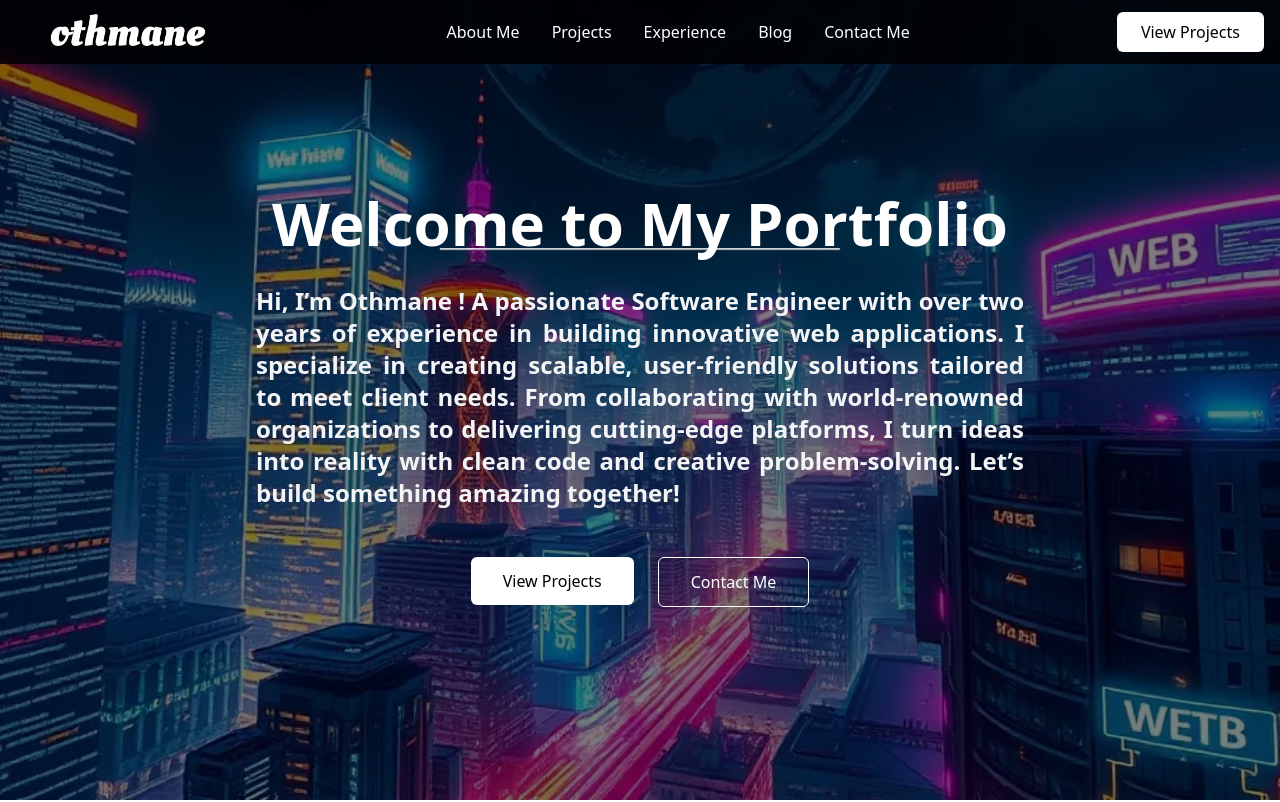
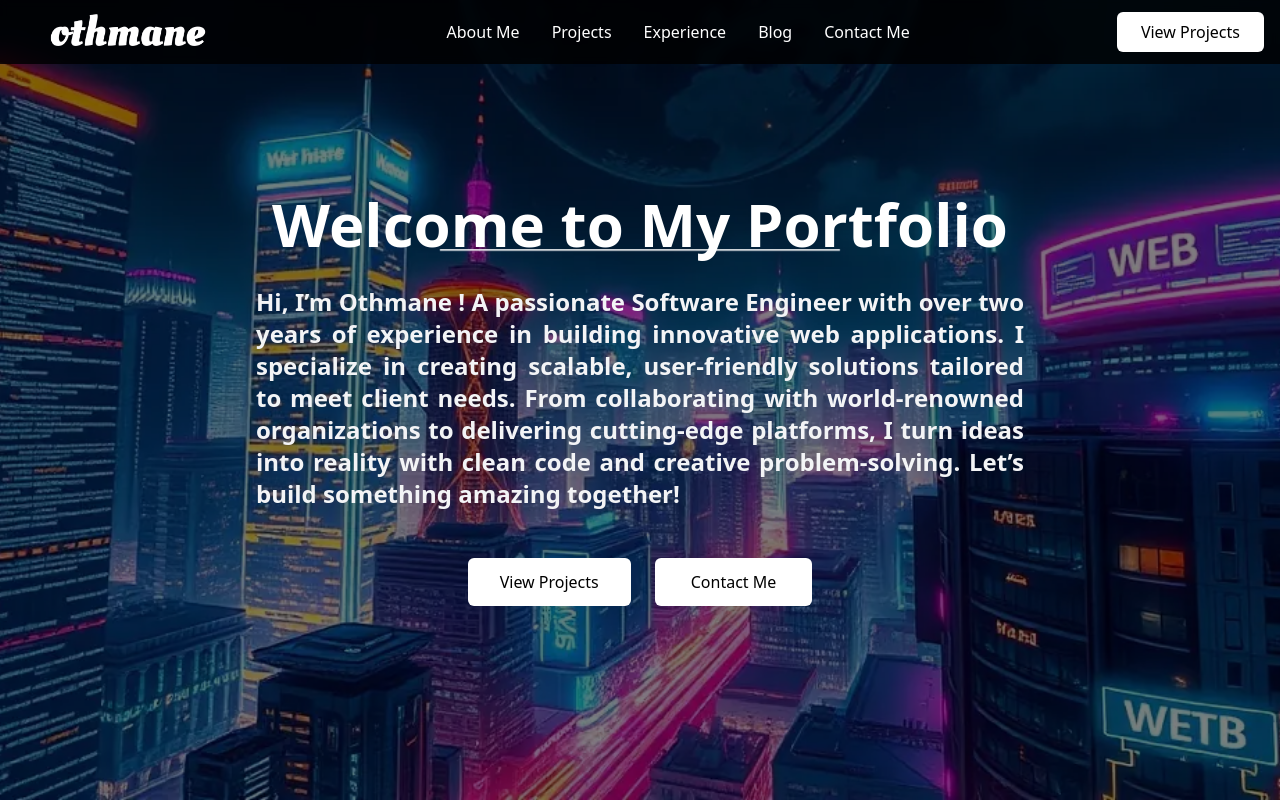
Before and after one commit to Othmane-aoubid/portfolio, a Vue app: page / in a window 1280 px wide. Shown: the top 802 px of the page. Built offline with nearby package versions, Linux system fonts and the light colour scheme.

Commit message:
fixed the hero button styles

```diff
--- a/src/views/HomeView.vue
+++ b/src/views/HomeView.vue
@@ -53,11 +53,12 @@
                 View Projects
               </button>
             </router-link>
+            <router-link to="/contact">
             <button
-              class="border border-white px-8 py-3 rounded-md hover:bg-white/10 transition-colors"
+            class="bg-white text-black px-9 py-3 rounded-md hover:bg-gray-200 transition-colors"
             >
-              <router-link to="/contact"> Contact Me </router-link>
-            </button>
+               Contact Me
+            </button></router-link>
           </div>
         </div>
       </div>
```
